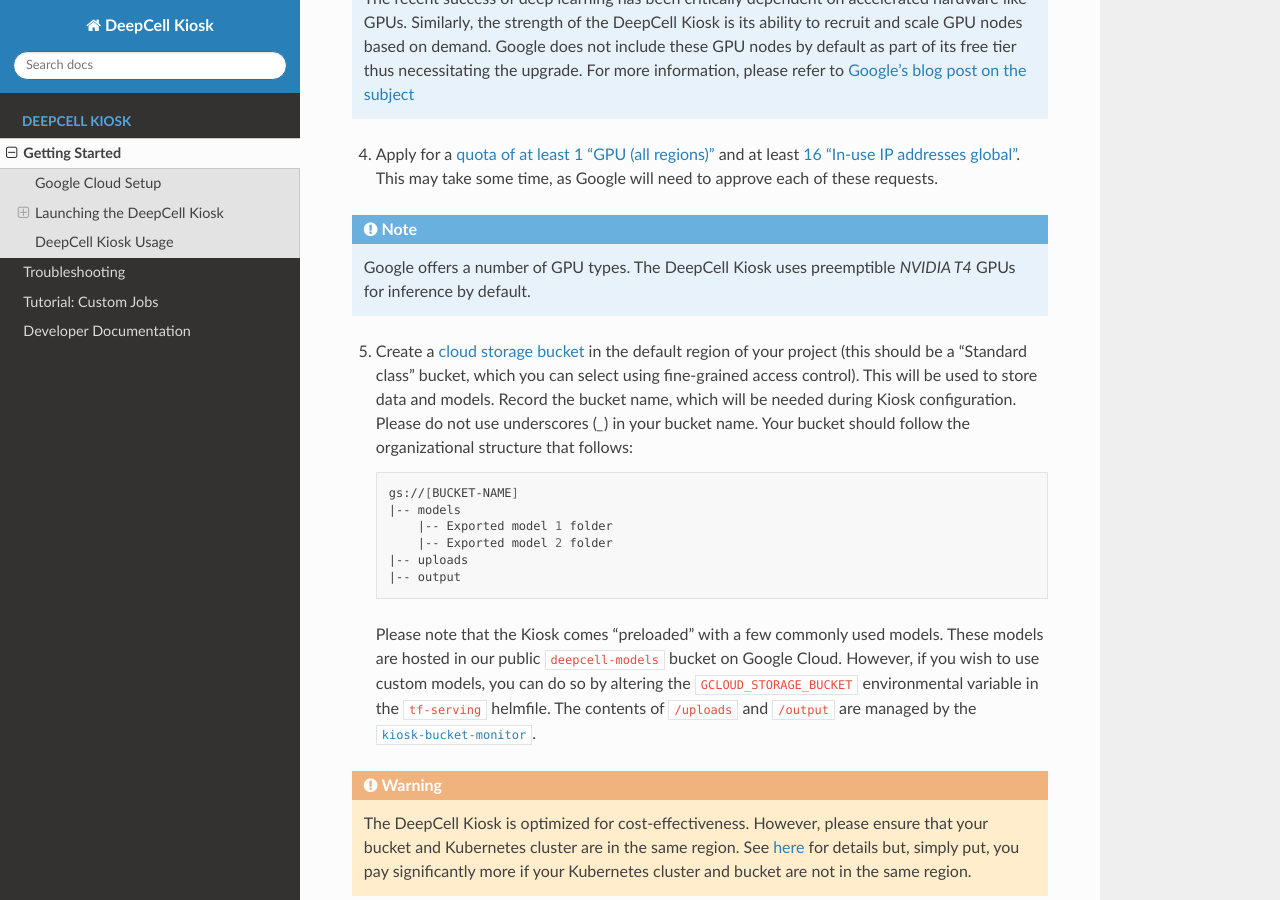
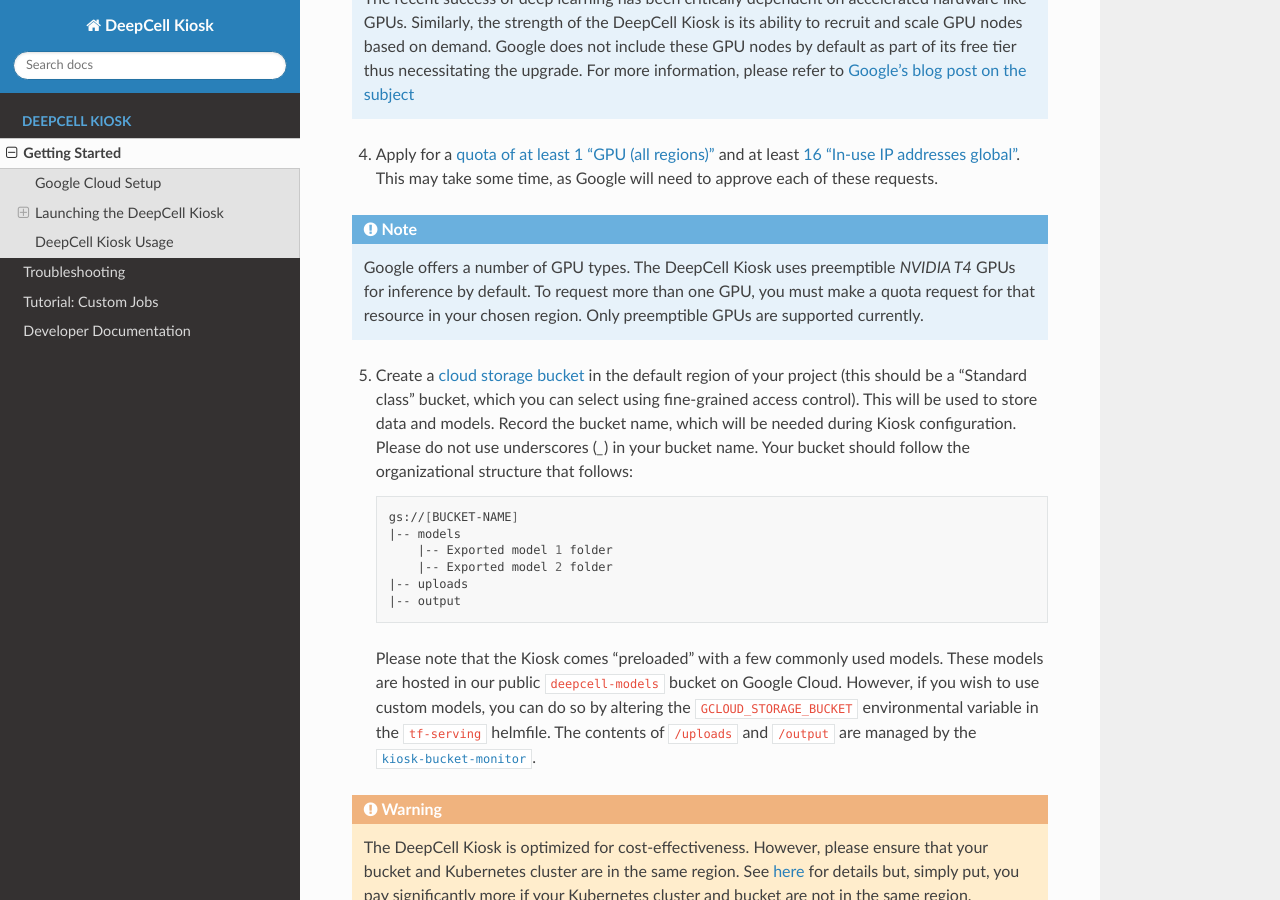
Before and after one commit to vanvalenlab/kiosk-console, a Sphinx documentation site: the page built from docs/source/GETTING_STARTED.rst, in a window 1280 px wide and 900 px high, scrolled down 847 px. Built offline with Sphinx 7.4.7 and the Read the Docs theme 2.0.0, drawn with Linux system fonts in a browser that asks for light colours.

Commit message:
warn about preemptible GPUs and the region issue.

```diff
--- a/docs/source/GETTING_STARTED.rst
+++ b/docs/source/GETTING_STARTED.rst
@@ -24,7 +24,7 @@
 
 4. Apply for a `quota of at least 1 "GPU (all regions)" <https://cloud.google.com/compute/quotas#gpus>`_ and at least `16 "In-use IP addresses global" <https://cloud.google.com/compute/quotas#ip_addresses>`_. This may take some time, as Google will need to approve each of these requests.
 
-.. note:: Google offers a number of GPU types. The DeepCell Kiosk uses preemptible `NVIDIA T4` GPUs for inference by default.
+.. note:: Google offers a number of GPU types. The DeepCell Kiosk uses preemptible `NVIDIA T4` GPUs for inference by default.  To request more than one GPU, you must make a quota request for that resource in your chosen region. Only preemptible GPUs are supported currently.
 
 5. Create a `cloud storage bucket <https://cloud.google.com/storage/docs/creating-buckets>`_ in the default region of your project (this should be a "Standard class" bucket, which you can select using fine-grained access control). This will be used to store data and models. Record the bucket name, which will be needed during Kiosk configuration. Please do not use underscores (`_`) in your bucket name. Your bucket should follow the organizational structure that follows:
 
```
